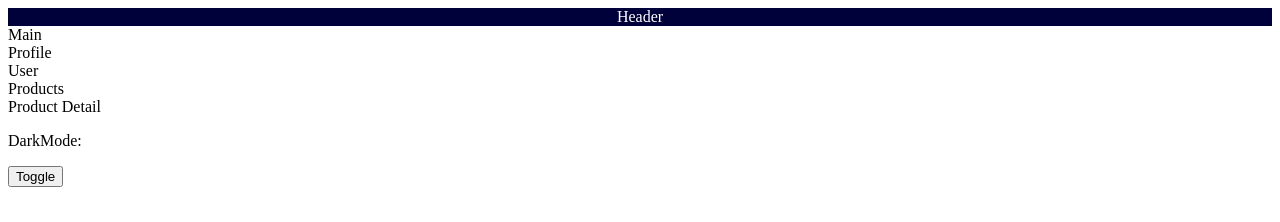
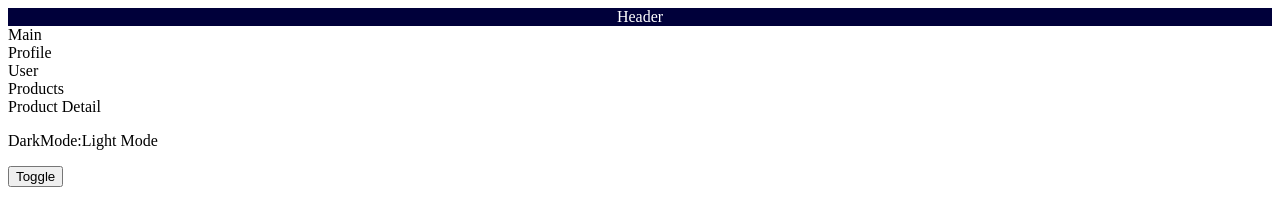
Before and after one commit to lhpark114/React-recap, a React (Vite) app: page / in a window 1280 px wide. Shown: the top 222 px of the page. Built offline with nearby package versions, Linux system fonts and the light colour scheme.

Commit message:
DarkMode - useContext, DarkModeContext, DarkModeProvider

```diff
--- a/src/AppTheme.jsx
+++ b/src/AppTheme.jsx
@@ -1,13 +1,14 @@
-import React from 'react';
+import React, {useContext} from 'react';
 import './AppTheme.css'
+import { DarkModeContext, DarkModeProvider } from './context/DarkModeContext'
 
 export default function AppTheme() {
   return (
-    <>
+    <DarkModeProvider>
       <Header />
       <Main />
       <Footer />
-    </>
+    </DarkModeProvider>
   );
 }
 
@@ -47,11 +48,21 @@ function Products() {
 }
 
 function ProductDetail() {
+  const { darkMode, toggleDarkMode } = useContext(DarkModeContext)
   return (
     <div>
       Product Detail
-      <p>DarkMode:</p>
-      <button>Toggle</button>
+      <p>
+        DarkMode:
+        {darkMode ? (
+      <span style={{ backgroundColor:'black', color: 'white'}}>
+        DarkMode
+      </span>
+      ) : (
+      <span>Light Mode</span>
+      )}
+      </p>
+      <button onClick={() => toggleDarkMode()}>Toggle</button>
     </div>
   );
 }
--- /dev/null
+++ b/src/context/DarkModeContext.jsx
@@ -0,0 +1,13 @@
+import { createContext, useState } from 'react';
+
+export const DarkModeContext = createContext();
+
+export function DarkModeProvider({children}) {
+  const [darkMode, setDarkMode] = useState(false);
+  const toggleDarkMode = () => setDarkMode((mode) => !mode);
+  return (
+    <DarkModeContext.Provider value={{darkMode, toggleDarkMode}}>
+    {children}
+  </DarkModeContext.Provider>
+  );
+}
```
